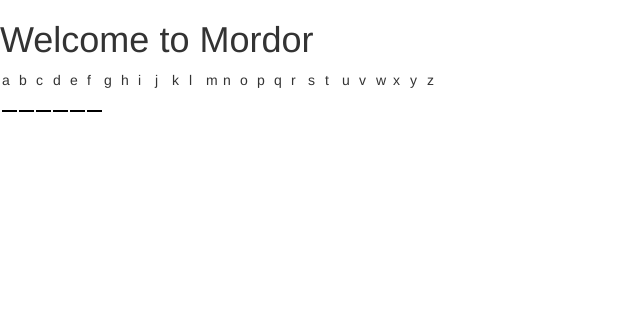
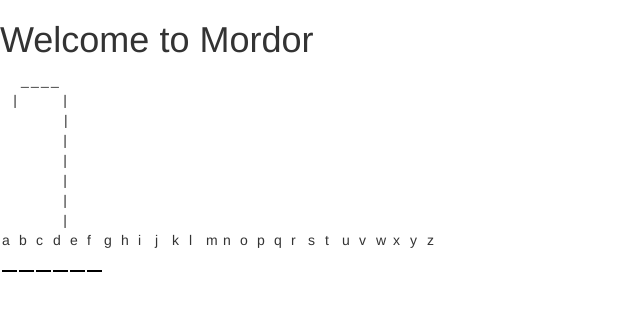
Before and after one commit to nreeves1268/hangman, a website: page index.html in a window 1280 px wide. Shown: the whole page, without its empty margins (0-640 px from the left). Drawn offline with Linux system fonts and the light colour scheme.

Commit message:
Hid the body parts

```diff
--- a/index.html
+++ b/index.html
@@ -9,6 +9,17 @@
 </head>
   <body>
     <h1>Welcome to Mordor</h1>
+
+    <div id="hangmanArt">
+      <span class="hangmanSpacer first"></span><span class="hangmanSpacer"></span><span class="hangmanSpacer"></span><span class="hangmanSpacer">_</span><span class="hangmanSpacer">_</span><span class="hangmanSpacer">_</span><span class="hangmanSpacer">_</span><span class="hangmanSpacer"></span>
+      <span class="hangmanSpacer first"></span><span class="hangmanSpacer"></span><span class="hangmanSpacer">|</span><span class="hangmanSpacer"></span><span class="hangmanSpacer"></span><span class="hangmanSpacer"></span><span class="hangmanSpacer"></span><span class="hangmanSpacer">|</span>
+      <span class="hangmanSpacer first"></span><span class="hangmanSpacer"></span><span id="head" class="hangmanSpacer bodyPart">O</span><span class="hangmanSpacer"></span><span class="hangmanSpacer"></span><span class="hangmanSpacer"></span><span class="hangmanSpacer"></span><span class="hangmanSpacer">|</span>
+      <span class="hangmanSpacer first"></span><span id="leftArm" class="hangmanSpacer bodyPart">/</span><span id="torso" class="hangmanSpacer bodyPart">|</span><span id="rightArm" class="hangmanSpacer bodyPart">\</span><span class="hangmanSpacer"></span><span class="hangmanSpacer"></span><span class="hangmanSpacer"></span><span class="hangmanSpacer">|</span>
+      <span class="hangmanSpacer first"></span><span id="leftLeg" class="hangmanSpacer bodyPart">/</span><span class="hangmanSpacer"></span><span id="rightLeg" class="hangmanSpacer bodyPart">\</span><span class="hangmanSpacer"></span><span class="hangmanSpacer"></span><span class="hangmanSpacer"></span><span class="hangmanSpacer">|</span>
+      <span class="hangmanSpacer first"></span><span class="hangmanSpacer"></span><span class="hangmanSpacer"></span><span class="hangmanSpacer"></span><span class="hangmanSpacer"></span><span class="hangmanSpacer"></span><span class="hangmanSpacer"></span><span class="hangmanSpacer">|</span>
+      <span class="hangmanSpacer first"></span><span class="hangmanSpacer"></span><span class="hangmanSpacer"></span><span class="hangmanSpacer"></span><span class="hangmanSpacer"></span><span class="hangmanSpacer"></span><span class="hangmanSpacer"></span><span class="hangmanSpacer">|</span>
+      <span class="hangmanSpacer first"></span><span class="hangmanSpacer"></span><span class="hangmanSpacer"></span><span class="hangmanSpacer"></span><span class="hangmanSpacer"></span><span class="hangmanSpacer"></span><span class="hangmanSpacer"></span><span class="hangmanSpacer">|</span>
+    </div>
     <div id="mainContainer">
       <div id="allLetters"></div>
       <div id="secretWord"></div>
--- a/main.css
+++ b/main.css
@@ -5,7 +5,7 @@
 }
 
 .secretLetterInvisible {
-color: transparent;
+  color: transparent;
 }
 
 .secretLetterUnderline {
@@ -15,3 +15,13 @@
 .secretLetterVisible {
   color: black;
 }
+
+.hangmanSpacer {
+  min-width: 10px;
+  display: inline-block;
+  text-align: center;
+}
+
+.hangmanSpacer.first {
+  display: block;
+}
--- a/main.js
+++ b/main.js
@@ -39,6 +39,7 @@
 var currentMissedGuess = 0;
 
 $(function() {
+  $('#hangmanArt .bodyPart').css('visibility', 'hidden');
   var listOfSecretWords = ['Frodo', 'Sam', 'Gandalf', 'Merry', 'Pippin'];
   var indexOfWord = getRandomIntInclusive (0,listOfSecretWords.length);
   var secretWord = listOfSecretWords[indexOfWord];
```
